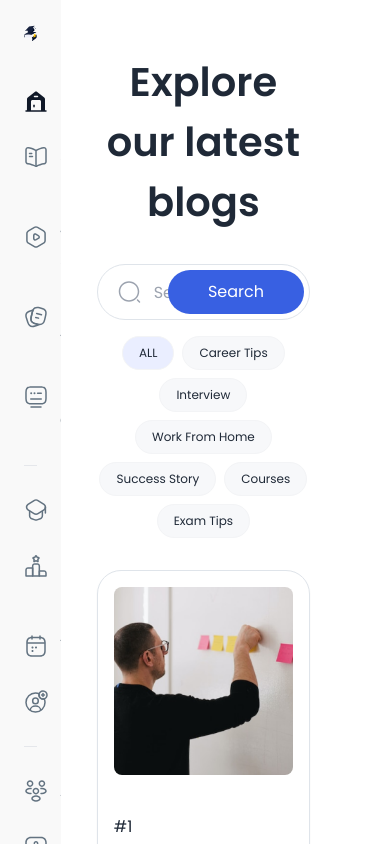
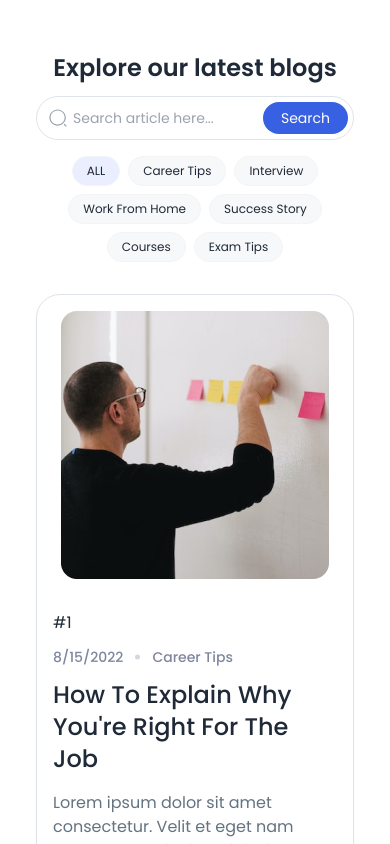
Before and after one commit to arifraj9911/sci-academy, a React (Vite) app: page /profile in a window 390 px wide. Built offline with nearby package versions, Linux system fonts and the light colour scheme.

Commit message:
Added responsiveness on profile home page

```diff
--- a/src/Pages/Profile Home/ProfileHome.jsx
+++ b/src/Pages/Profile Home/ProfileHome.jsx
@@ -103,13 +103,13 @@ const ProfileHome = () => {
   return (
     <div className="pt-5 font-poppins">
       {/* heading */}
-      <h1 className="text-center text-[40px] font-semibold">
+      <h1 className="text-center text-2xl md:text-3xl lg:text-[40px] font-semibold">
         Explore our latest blogs
       </h1>
 
       {/* search bar */}
-      <section className="mt-8 flex items-center justify-center relative">
-        <div ref={inputRef} className="relative w-[671px]">
+      <section className="mt-3 md:mt-5 lg:mt-8 flex items-center justify-center relative">
+        <div ref={inputRef} className="relative w-full md:w-[671px]">
           {/* search icon */}
           <svg
             xmlns="http://www.w3.org/2000/svg"
@@ -117,7 +117,7 @@ const ProfileHome = () => {
             height="24"
             viewBox="0 0 25 24"
             fill="none"
-            className="absolute left-5 top-1/2 transform -translate-y-1/2"
+            className="absolute left-3 lg:left-5 top-1/2 transform -translate-y-1/2 w-5 lg:w-auto"
           >
             <path
               d="M12 21.75C6.35 21.75 1.75 17.15 1.75 11.5C1.75 5.85 6.35 1.25 12 1.25C17.65 1.25 22.25 5.85 22.25 11.5C22.25 17.15 17.65 21.75 12 21.75ZM12 2.75C7.17 2.75 3.25 6.68 3.25 11.5C3.25 16.32 7.17 20.25 12 20.25C16.83 20.25 20.75 16.32 20.75 11.5C20.75 6.68 16.83 2.75 12 2.75Z"
@@ -131,7 +131,7 @@ const ProfileHome = () => {
           {/* input */}
           <input
             type="text"
-            className="w-full h-[56px] border border-[#DFE4EA] rounded-[30px] outline-none pl-14 pr-4"
+            className="w-full h-[44px] lg:h-[56px] border border-[#DFE4EA] rounded-[30px] outline-none pl-9 lg:pl-14 pr-4 text-sm md:text-base"
             placeholder="Search article here..."
             value={searchInput}
             onChange={handleSearchChange}
@@ -139,7 +139,7 @@ const ProfileHome = () => {
           />
           {/* button */}
           <button
-            className="absolute bg-[#3860E2] text-white px-10 py-2.5 rounded-full right-1.5 top-1/2 transform -translate-y-1/2"
+            className="absolute bg-[#3860E2] text-white px-[18px] lg:px-10 py-1.5 lg:py-2.5 rounded-full right-1.5 md:right-1 lg:right-1.5 top-1/2 transform -translate-y-1/2 text-sm md:text-base"
             onClick={handleSearch}
           >
             Search
@@ -170,7 +170,7 @@ const ProfileHome = () => {
         {subjects?.map((subject, index) => (
           <button
             key={index}
-            className={`px-4 py-2  border border-gray-100 rounded-full ${
+            className={`px-3.5 md:px-[18px] py-1.5 md:py-2  border border-gray-100 rounded-full ${
               selectedSubject === subject ? "bg-[#3758F91A]" : "bg-[#F7F8FA]"
             }`}
             onClick={() => handleSubjectChange(subject)}
--- a/src/layout/Main.jsx
+++ b/src/layout/Main.jsx
@@ -4,10 +4,10 @@ import Sidebar from "../Pages/Shared/Sidebar/Sidebar";
 const Main = () => {
   return (
     <div className="flex min-h-screen max-w-screen-mak mx-auto">
-      <div className="2xl:w-[16%] xl:w-[18%] w-1/5  bg-[#F9F9F9]   min-h-screen max-h-screen overflow-y-auto sticky top-0 sidebar-scrollbar">
+      <div className="hidden lg:block 2xl:w-[16%] xl:w-[18%] w-1/5  bg-[#F9F9F9]   min-h-screen max-h-screen overflow-y-auto sticky top-0 sidebar-scrollbar">
         <Sidebar />
       </div>
-      <div className="flex-grow  w-full bg-[#FFF] pl-9 py-8 pr-20 max-h-screen overflow-y-auto sticky top-0">
+      <div className="flex-grow  w-full bg-[#FFF] pl-9 py-8 pr-9 lg:pr-20 max-h-screen overflow-y-auto sticky top-0">
         <Outlet></Outlet>
       </div>
     </div>
```
